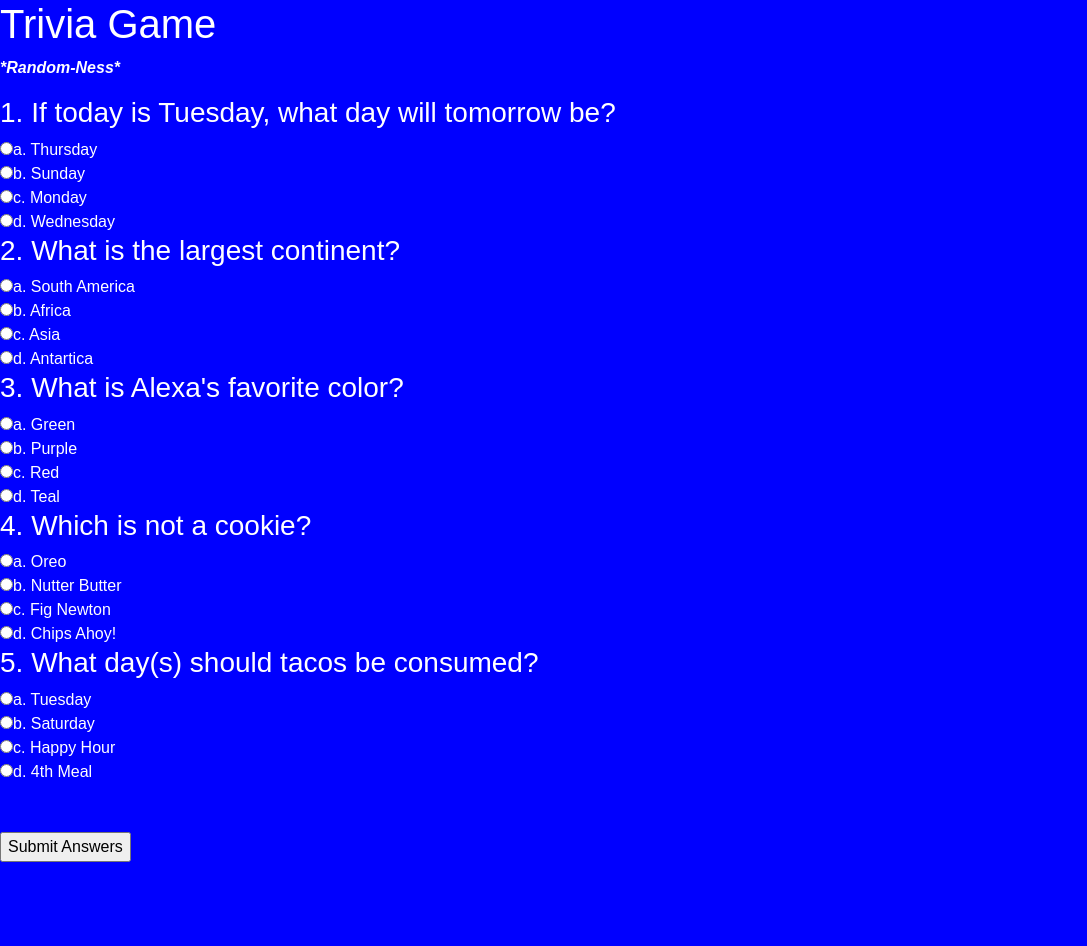
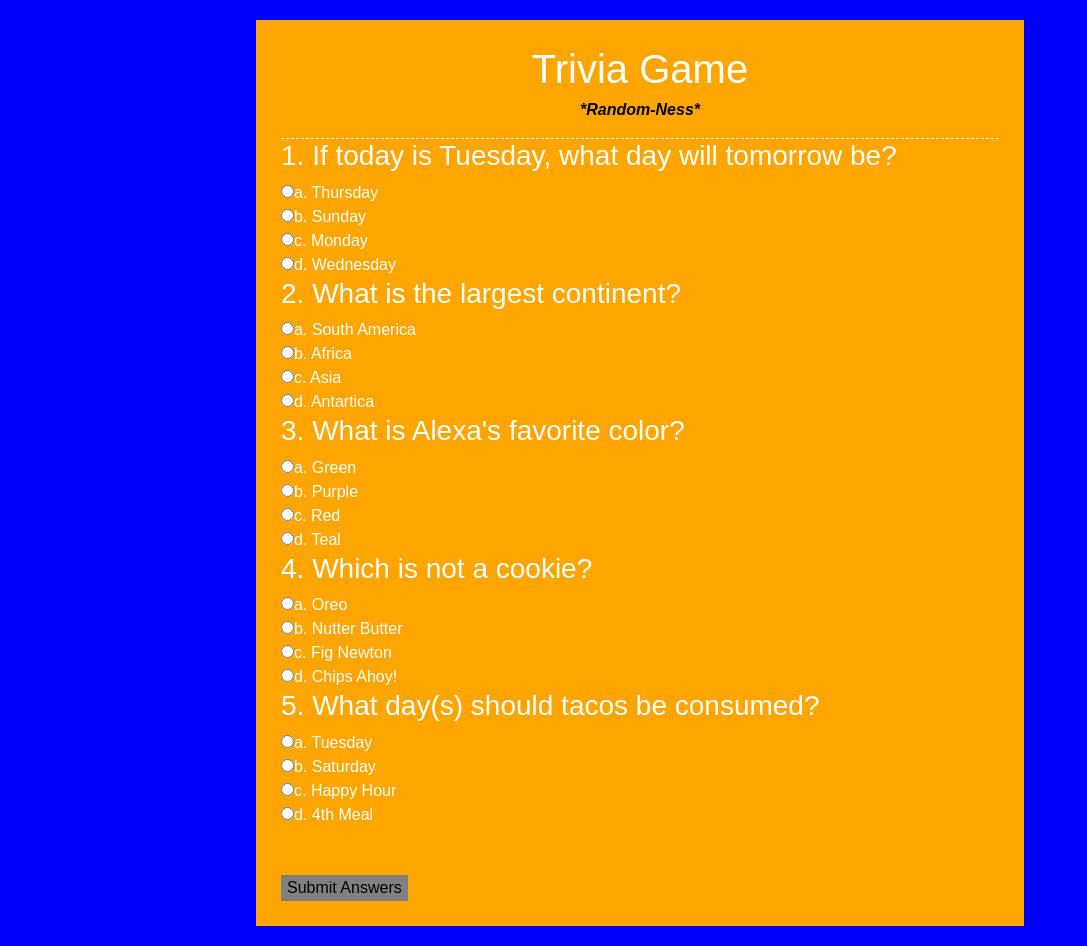
Before and after one commit to dkahuna/TriviaGame, a plain HTML site: page index.html in a window 1280 px wide. Shown: the whole page, without its empty margins (0-1087 px from the left). Before the commit the page ends 862 px from the top, so only its background shows below. Drawn offline with nearby package versions, Linux system fonts and the light colour scheme.

Commit message:
timer not showing

```diff
--- a/assets/css/style.css
+++ b/assets/css/style.css
@@ -1,6 +1,53 @@
-body{
+body {
     background-color: blue;
     color: white;
     font-family: 'Arial', sans-serif;
     font-size: 16px;
 }
+
+#container {
+    width: 60%;
+    background:  orange;
+    margin: 20px auto;
+    overflow: auto;
+    padding: 25px;
+}
+
+header {
+    text-align: center;
+    border-bottom: white dashed 1px;
+}
+
+header h1 {
+    margin: 0;
+    padding: 0;
+}
+
+header p {
+    padding: 0;
+    margin-top: 5px;
+    color: #000;
+}
+
+section {
+    min-height: 400px;
+}
+
+input[type="submit"] {
+    background: gray;
+    border: 0;
+    color: #fff'
+    padding: 10px 15px;
+    cursor: pointer;
+}
+
+#results h3 {
+    background: blue;
+    padding: 10px;
+    margin: 10px 0;
+}
+
+#results span {
+    color: #000;
+    font-weight: bold;
+}
--- a/assets/javascript/app.js
+++ b/assets/javascript/app.js
@@ -10,6 +10,24 @@
 //}, 1000);
 
 
+
+var total_seconds = 60*1;
+var c_minutes = parseInt(total_seconds/60);
+var c_seconds = parseInt(total_seconds%60);
+
+function CheckTime () {
+    document.getElementById("quiz-time-left").innerHTML = "Time Left: " + c_minutes + "minutes" + c_seconds + "seconds";
+        if (total_seconds <=0) {
+            setTimeout ("document.quizForm.submit()", 1);
+        }   else {
+            total_seconds = total_seconds - 1;
+            c_minutes = parseInt(total_seconds/60);
+            c_seconds = parseInt(total_seconds%60);
+            setTimeout ("CheckTime ()", 1000);
+        }
+
+        console.log (CheckTime)
+}
 
 
 function submitAnswers () {
```
